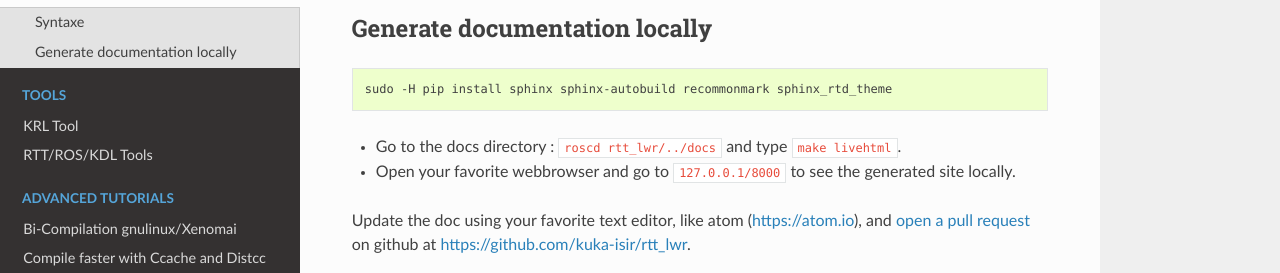
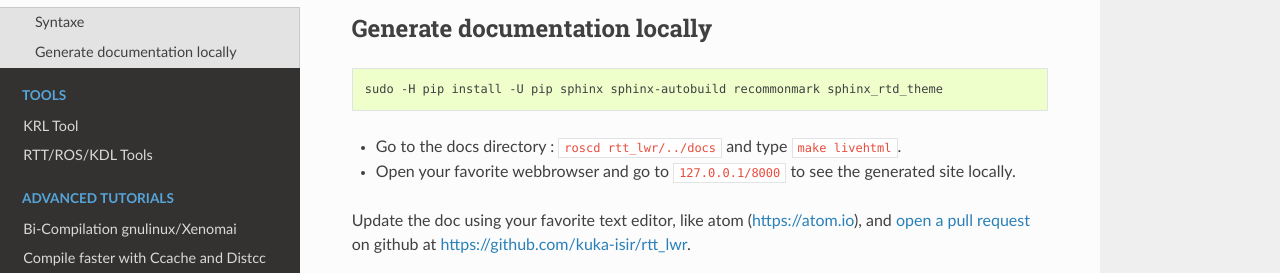
Before and after one commit to kuka-isir/rtt_lwr, a Sphinx documentation site: the page built from docs/source/tutos/build-docs.rst, in a window 1280 px wide. Shown: the part 372-645 px from the top of the page. Built offline with Sphinx 7.4.7 and the Read the Docs theme 2.0.0, drawn with Linux system fonts in a browser that asks for light colours.

Commit message:
fix warns

```diff
--- a/docs/source/install/install-16.04-kinetic.rst
+++ b/docs/source/install/install-16.04-kinetic.rst
@@ -151,7 +151,7 @@
 
 Experimental optimisation based controller :
 
-.. code-block::
+.. code-block:: bash
 
     wstool merge https://raw.githubusercontent.com/kuka-isir/rtt_lwr/rtt_lwr-2.0/lwr_utils/config/rtt_lwr-full.rosinstall
     wstool update
--- a/docs/source/tutos/build-docs.rst
+++ b/docs/source/tutos/build-docs.rst
@@ -15,7 +15,7 @@
 
 .. code-block:: bash
 
-    sudo -H pip install sphinx sphinx-autobuild recommonmark sphinx_rtd_theme
+    sudo -H pip install -U pip sphinx sphinx-autobuild recommonmark sphinx_rtd_theme
 
 * Go to the docs directory : ``roscd rtt_lwr/../docs`` and type ``make livehtml``.
 * Open your favorite webbrowser and go to ``127.0.0.1/8000`` to see the generated site locally.
```
